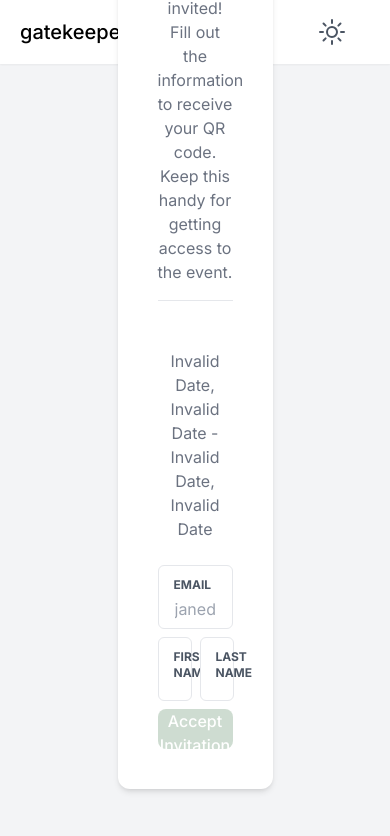
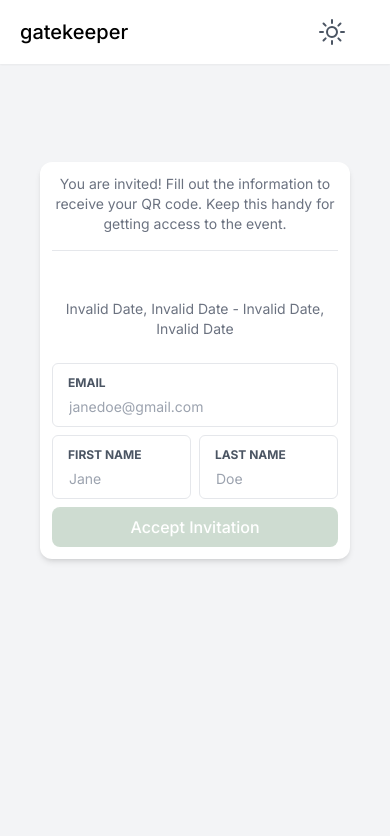
Before and after one commit to UNLV-CS-GANG/gatekeeper, a Next.js app: page /invite/1 in a window 390 px wide. Shown: the top 836 px of the page. Built offline with nearby package versions, Linux system fonts and the light colour scheme; no server answers.

Commit message:
style: :lipstick: update accept-invite ui

```diff
--- a/components/Invite/InviteForm.tsx
+++ b/components/Invite/InviteForm.tsx
@@ -81,21 +81,23 @@ export default function InviteForm({ eventId }: { eventId: string }) {
     <>
       {!qrSrc && (
         <div className="relative mt-10 flex h-3/5 place-items-center justify-center">
-          <div className="w-1/2 rounded-xl bg-white p-10 shadow-md">
+          <div className="w-full rounded-xl bg-white p-3 shadow-md sm:w-1/2 sm:p-10">
             <div className="pb-6">
-              <p className="pb-4 text-center text-gray-500">
+              <p className="pb-4 text-center text-sm text-gray-500 sm:text-base">
                 You are invited! Fill out the information to receive your QR
                 code. Keep this handy for getting access to the event.
               </p>
               <hr />
-              <h1 className="pt-6 text-center text-2xl font-medium text-gray-700">
+              <h1 className="pt-6 text-center text-xl font-medium text-gray-700 sm:text-2xl">
                 {event?.title}
               </h1>
-              <p className="pb-6 text-center text-gray-500">
+              <p className="pb-6 text-center text-sm text-gray-500 sm:text-base">
                 {event?.description}
               </p>
-              <p className="text-center text-gray-500">{event?.location}</p>
-              <p className="text-center text-gray-500">
+              <p className="text-center text-sm text-gray-500 sm:text-base">
+                {event?.location}
+              </p>
+              <p className="text-center text-sm text-gray-500 sm:text-base">
                 {`${getDateTime(
                   new Date(event?.accessStart as Date)
                 )} - ${getDateTime(new Date(event?.accessEnd as Date))}`}
@@ -116,7 +118,7 @@ export default function InviteForm({ eventId }: { eventId: string }) {
                   Email
                 </label>
                 <input
-                  className="h-16 w-full rounded-md border px-4 pt-6 text-gray-800"
+                  className="h-16 w-full rounded-md border px-4 pt-6 text-sm text-gray-800 sm:text-base"
                   type="text"
                   id="email"
                   placeholder="janedoe@gmail.com"
@@ -139,7 +141,7 @@ export default function InviteForm({ eventId }: { eventId: string }) {
                     First name
                   </label>
                   <input
-                    className="h-16 w-full rounded-md border px-4 pt-6 text-gray-800"
+                    className="h-16 w-full rounded-md border px-4 pt-6 text-sm text-gray-800 sm:text-base"
                     type="text"
                     id="first-name"
                     placeholder="Jane"
@@ -161,7 +163,7 @@ export default function InviteForm({ eventId }: { eventId: string }) {
                     Last name
                   </label>
                   <input
-                    className="h-16 w-full rounded-md border px-4 pt-6 text-gray-800"
+                    className="h-16 w-full rounded-md border px-4 pt-6 text-sm text-gray-800 sm:text-base"
                     type="text"
                     id="last-name"
                     placeholder="Doe"
@@ -195,7 +197,7 @@ export default function InviteForm({ eventId }: { eventId: string }) {
               {qrSrc && <img src={qrSrc} alt="qr" />}
             </div>
           </div>
-          <div className="flex justify-center space-x-1 pt-5">
+          <div className="space-x-1 pt-5 text-center sm:flex sm:justify-center">
             <p className="text-gray-600">Email with QR code sent to</p>
             <p className="font-medium text-gray-700">{tempEmail}</p>
           </div>
```
